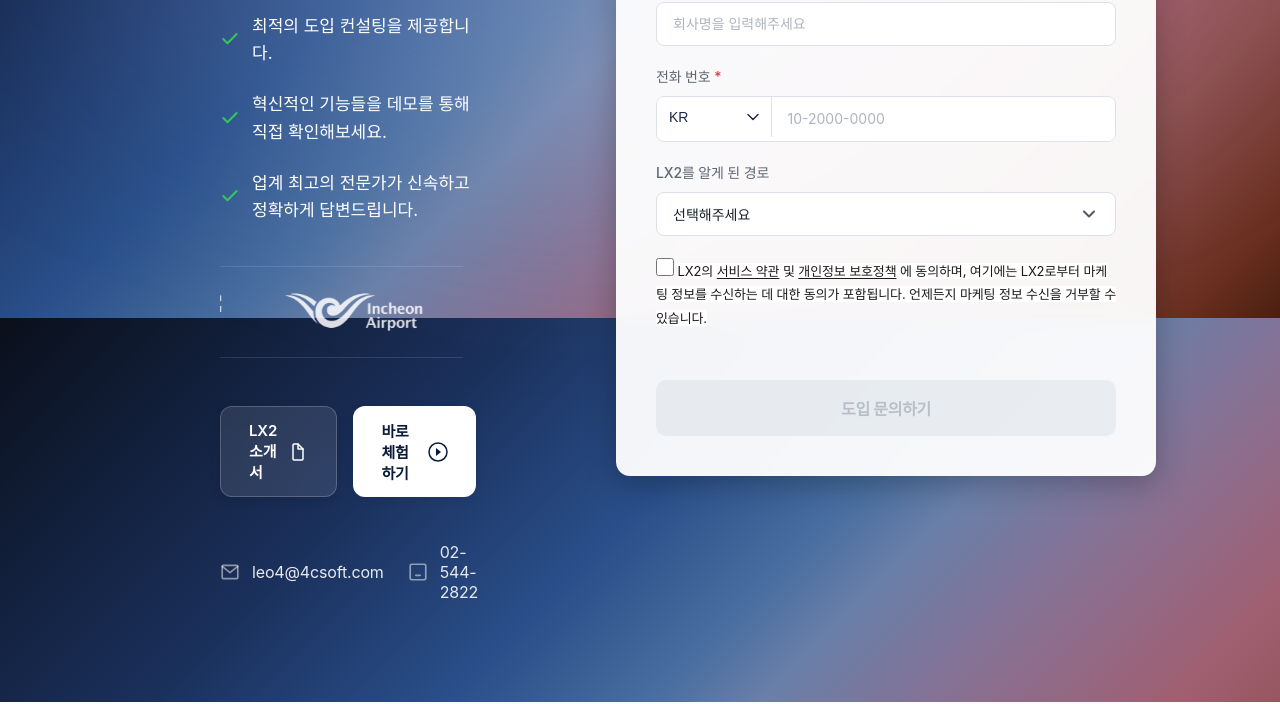
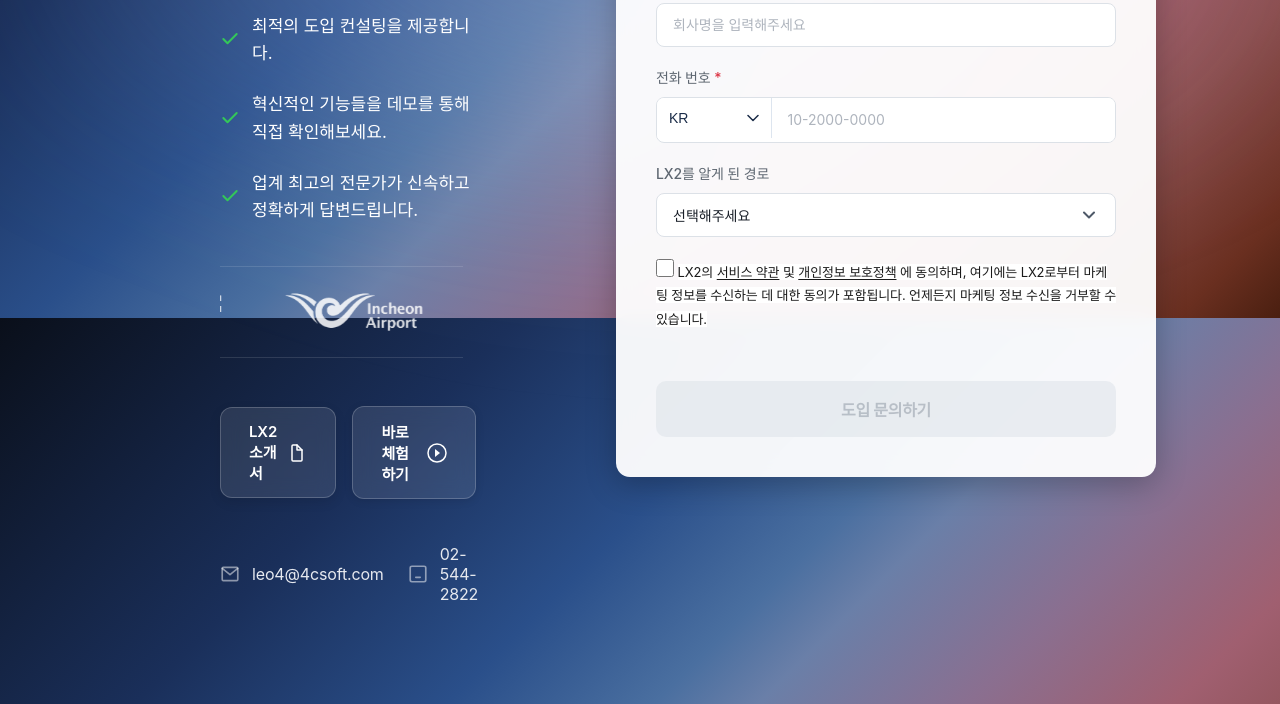
Before and after one commit to tagmach11/4csoft_poem, a plain HTML site: page index.html in a window 1280 px wide. Shown: the part 482-1186 px from the top of the page. Drawn offline with nearby package versions, Linux system fonts and the light colour scheme.

```diff
--- a/styles.css
+++ b/styles.css
@@ -1040,25 +1040,28 @@ body::before {
 }
 
 .brochure-btn:hover {
-    background: rgba(37, 99, 235, 0.2);
-    border-color: rgba(37, 99, 235, 0.4);
+    background: rgba(37, 99, 235, 0.9);
+    border-color: rgba(37, 99, 235, 1);
     transform: translateY(-2px);
     box-shadow: 0 6px 20px rgba(37, 99, 235, 0.3);
+    opacity: 1;
 }
 
 .demo-btn {
-    background: #FFFFFF;
-    color: #0A1A3A;
-    border: none;
-    box-shadow: 0 2px 8px rgba(0, 0, 0, 0.08);
+    background: rgba(255, 255, 255, 0.1);
+    backdrop-filter: blur(10px);
+    color: #FFFFFF;
+    border: 1px solid rgba(255, 255, 255, 0.2);
+    box-shadow: 0 2px 8px rgba(0, 0, 0, 0.1);
     font-weight: 700;
     font-family: 'Pretendard', 'SUIT', 'Inter', sans-serif;
     transition: all 0.3s ease;
 }
 
 .demo-btn:hover {
-    background: #2563EB;
+    background: rgba(37, 99, 235, 0.9);
     color: #FFFFFF;
+    border-color: rgba(37, 99, 235, 1);
     box-shadow: 0 4px 16px rgba(37, 99, 235, 0.4);
     transform: translateY(-2px);
 }
```
